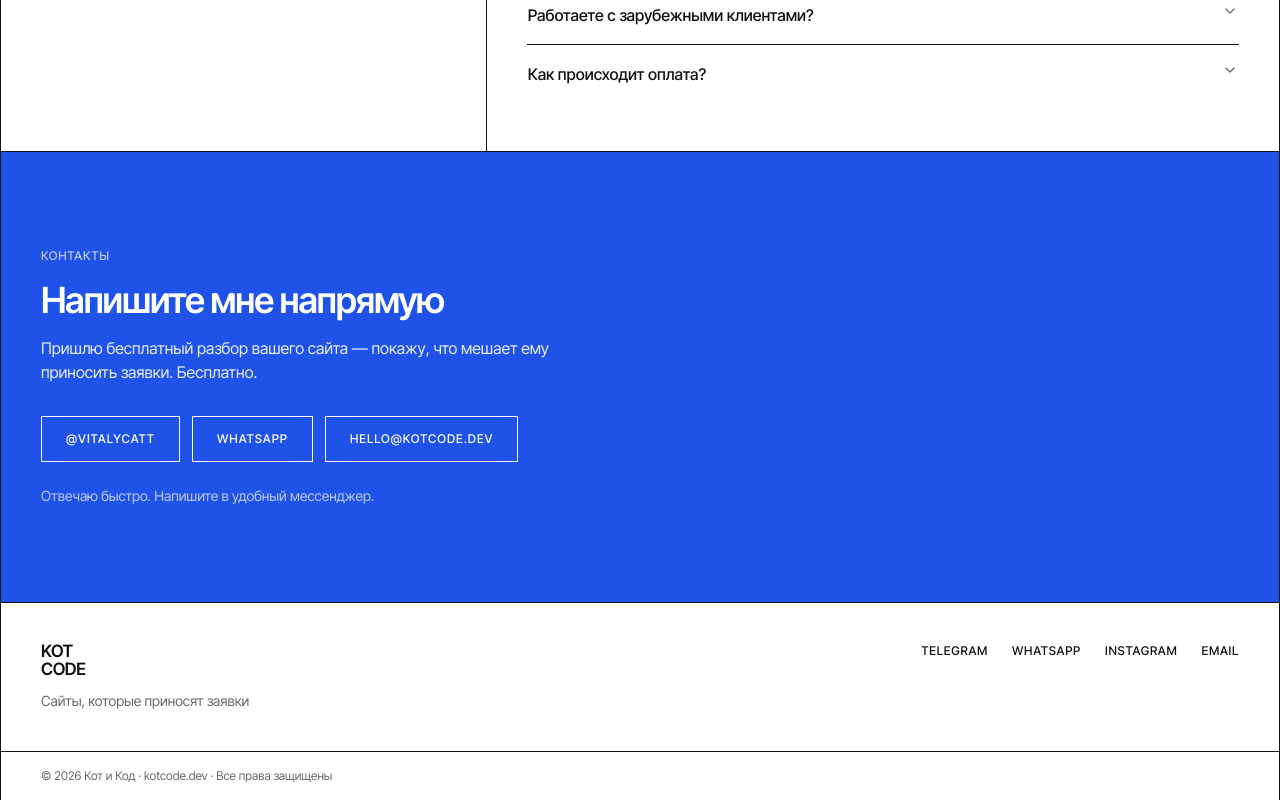
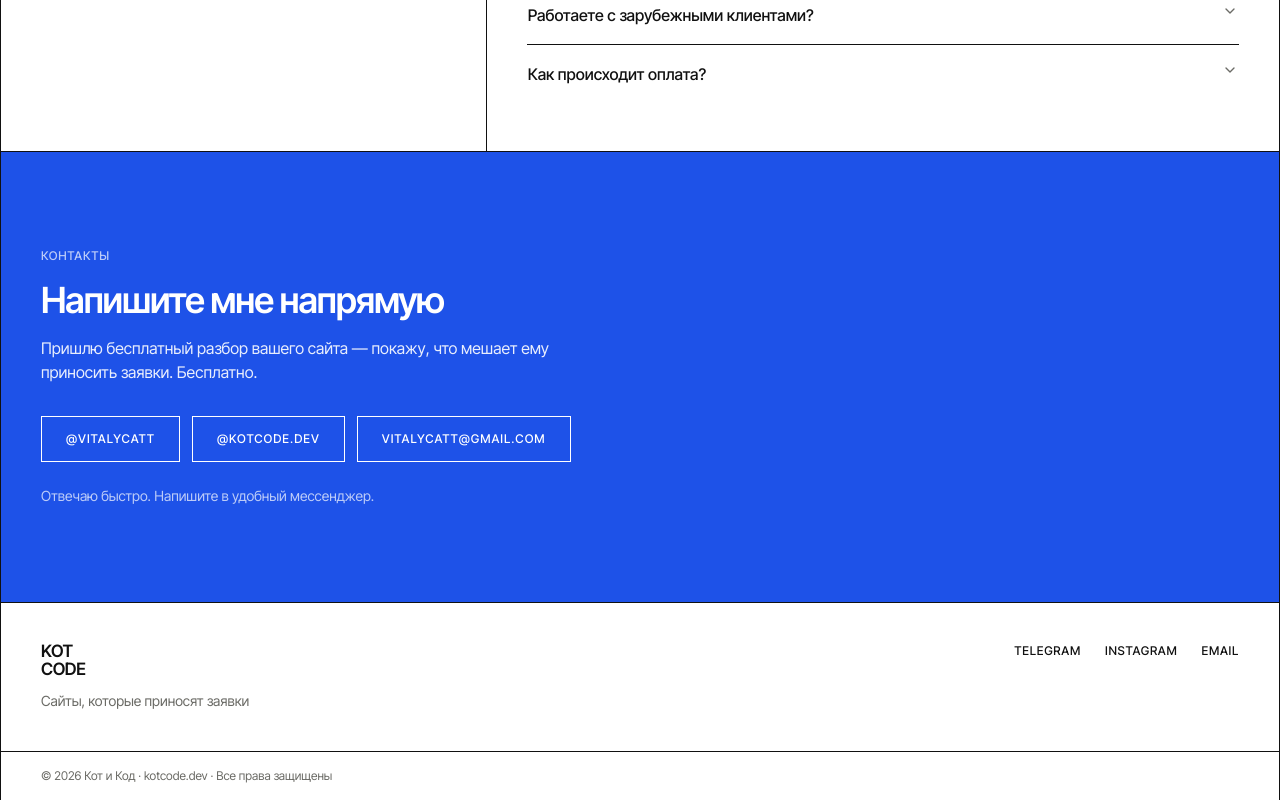
Before and after one commit to vitalycatt/kotcode, a Next.js app: page / in a window 1280 px wide. Shown: the part 4269-5069 px from the top of the page. Built offline with nearby package versions, Linux system fonts and the light colour scheme.

Commit message:
content: trim contacts to Telegram, Instagram, email (vitalycatt@gmail.com)

```diff
--- a/src/components/sections/contact.tsx
+++ b/src/components/sections/contact.tsx
@@ -2,7 +2,7 @@ import { Btn } from "@/components/btn";
 import { Container } from "@/components/container";
 import { contacts, site } from "@/content/site";
 
-const channels = [contacts.telegram, contacts.whatsapp, contacts.email];
+const channels = [contacts.telegram, contacts.instagram, contacts.email];
 
 export function Contact() {
   return (
--- a/src/components/sections/footer.tsx
+++ b/src/components/sections/footer.tsx
@@ -2,12 +2,7 @@ import { Container } from "@/components/container";
 import { Logo } from "@/components/logo";
 import { contacts, site } from "@/content/site";
 
-const socials = [
-  contacts.telegram,
-  contacts.whatsapp,
-  contacts.instagram,
-  contacts.email,
-];
+const socials = [contacts.telegram, contacts.instagram, contacts.email];
 
 export function Footer() {
   return (
--- a/src/content/site.ts
+++ b/src/content/site.ts
@@ -15,22 +15,16 @@ export type ContactChannel = {
 
 export type Contacts = {
   telegram: ContactChannel;
-  whatsapp: ContactChannel;
   instagram: ContactChannel;
   email: ContactChannel;
 };
 
-// TODO: подтвердить реальные хендлы/ссылки перед публикацией.
+// TODO: подтвердить Telegram-хендл перед публикацией.
 export const contacts: Contacts = {
   telegram: {
     label: "Telegram",
     href: "https://t.me/vitalycatt",
     handle: "@vitalycatt",
-  },
-  whatsapp: {
-    label: "WhatsApp",
-    href: "https://wa.me/00000000000",
-    handle: "WhatsApp",
   },
   instagram: {
     label: "Instagram",
@@ -39,8 +33,8 @@ export const contacts: Contacts = {
   },
   email: {
     label: "Email",
-    href: "mailto:hello@kotcode.dev",
-    handle: "hello@kotcode.dev",
+    href: "mailto:vitalycatt@gmail.com",
+    handle: "vitalycatt@gmail.com",
   },
 };
 
```
